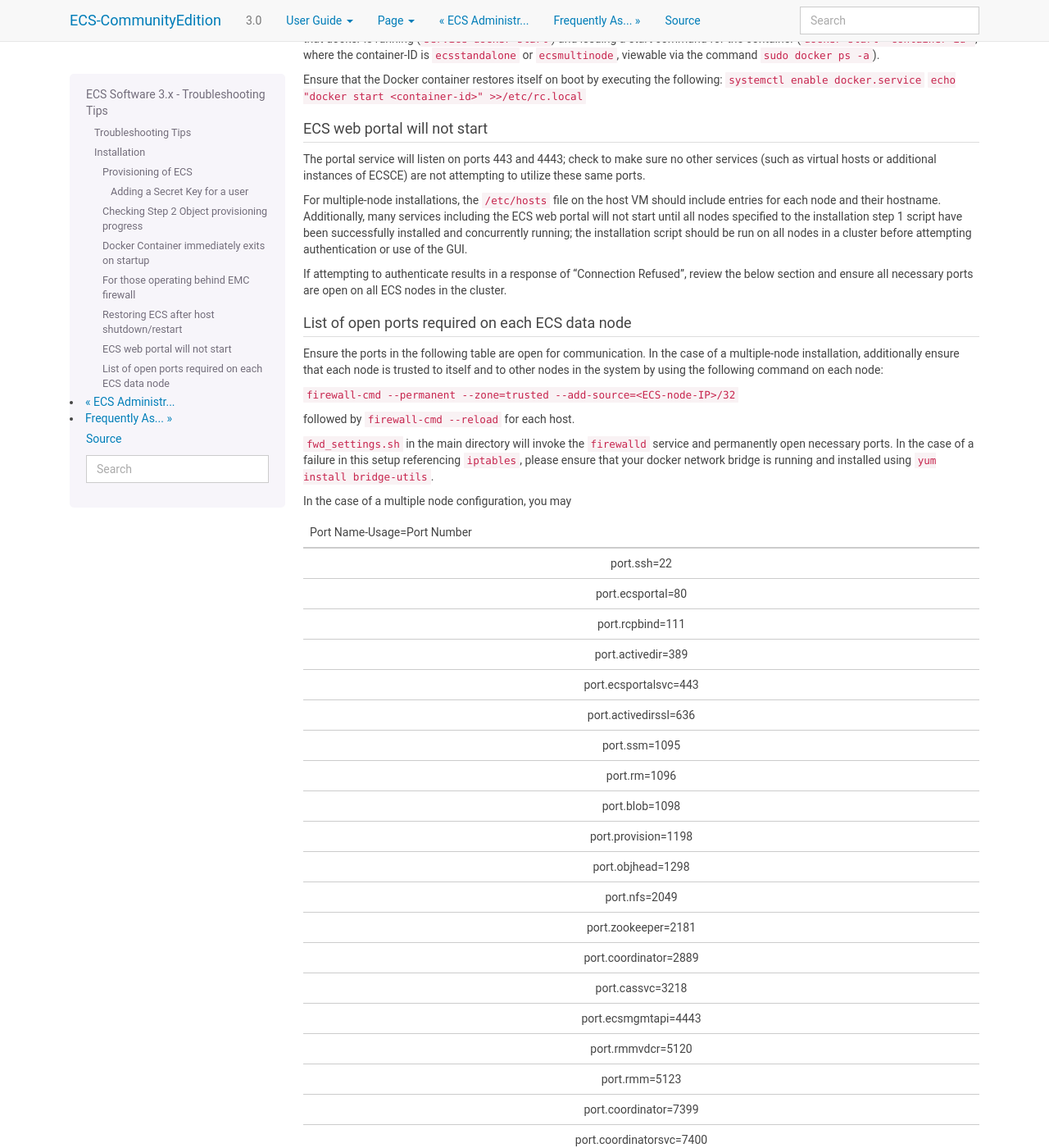
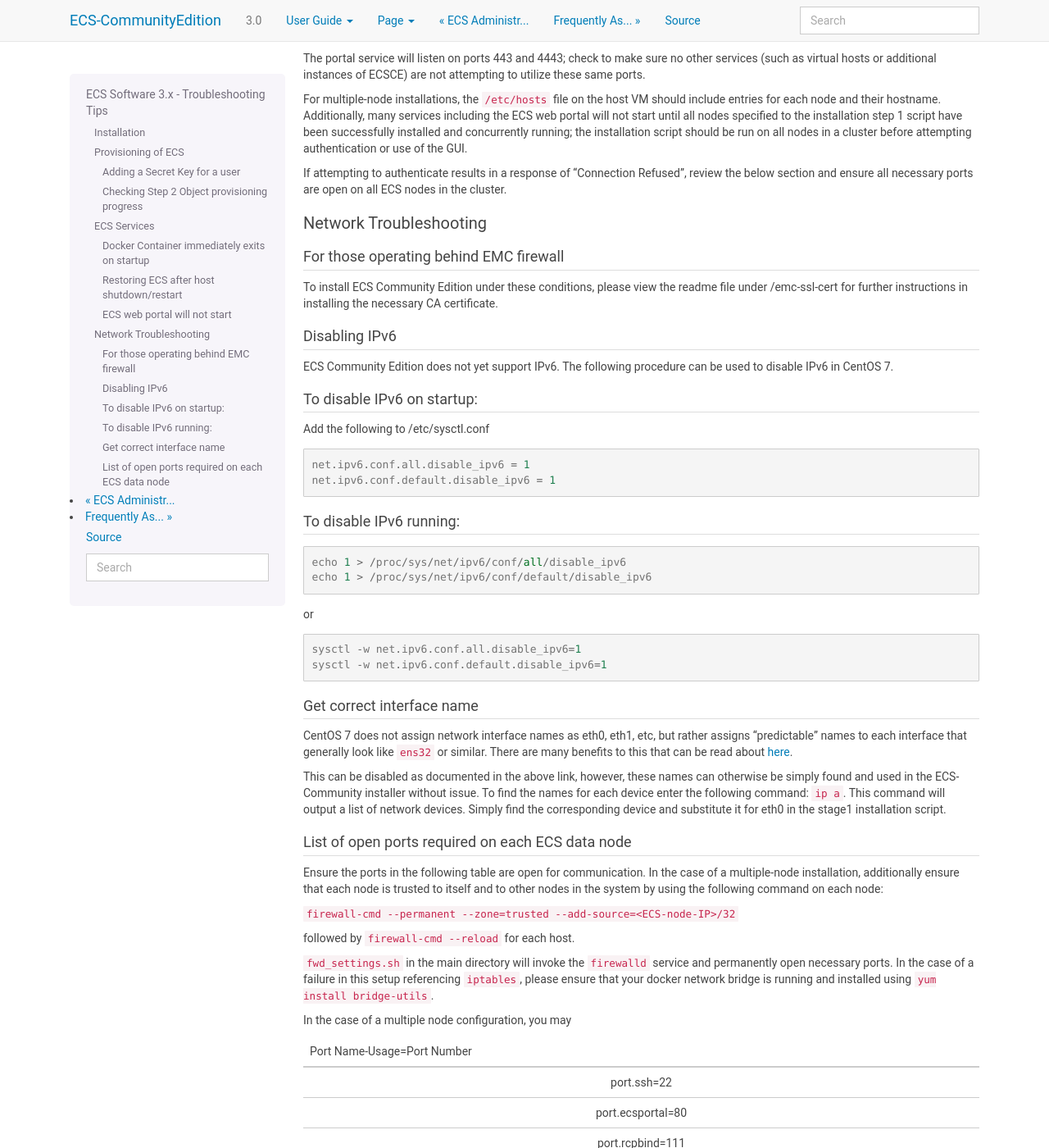
Before and after one commit to EMCECS/ECS-CommunityEdition, a Sphinx documentation site: the page built from docs/source/troubleshooting/ECS-Troubleshooting.rst, in a window 1280 px wide and 1400 px high, scrolled down 1290 px. Shown: the whole window at 82% size. Built offline with Sphinx 7.4.7, drawn with Linux system fonts in a browser that asks for light colours; nearby versions of some CDN libraries; some web fonts are replaced; library files that are not in the unit come from our copies; some of the changed text lies outside the part shown.

Commit message:
Addition of network troubleshooting

```diff
--- a/docs/source/troubleshooting/ECS-Troubleshooting.rst
+++ b/docs/source/troubleshooting/ECS-Troubleshooting.rst
@@ -1,11 +1,8 @@
 ECS Software 3.x - Troubleshooting Tips
 =======================================
 
-Troubleshooting Tips
---------------------
-
 This is a list of troubleshooting tips and nuggets that will help with
-issues. If you still have problems, please file an issue on our GitHub page.
+issues. If you still have problems, please use the support section.
 
 Installation
 ------------
@@ -13,7 +10,12 @@
 -  If you change deploy.yml after running step1, you must run
    ``update_deploy`` before running step1 again. Otherwise you will
    likely get the following error:
-    ``{"failed": true, "msg": "An unhandled exception occurred while running the lookup plugin 'file'. Error was a , original message: the file\_name '/opt/ssh/id\_ed25519.pub' does not exist, or is not readable"}``
+
+::
+
+    {"failed": true, "msg": "An unhandled exception occurred while running the lookup plugin 'file'.
+     Error was a <class 'ansible.errors.AnsibleFileNotFound'>, original message: the file_name
+     '/opt/ssh/id_ed25519.pub' does not exist, or is not readable"}
 
 -  ``A block device configured in deploy.yml for data nodes is already partitioned.``
 
@@ -22,14 +24,14 @@
    ``ecsremove purge-nodes``.
 
 Provisioning of ECS
-~~~~~~~~~~~~~~~~~~~
+-------------------
 
 It takes roughly 30 minutes to get the system provisioned for Step2. ECS
 creates Storage Pools, Replication Groups with the attached disks. If
 Step2 is successful, you should see something along these lines.
 
 Adding a Secret Key for a user
-^^^^^^^^^^^^^^^^^^^^^^^^^^^^^^
+~~~~~~~~~~~~~~~~~~~~~~~~~~~~~~
 
 Set the user and the key that needs to be used and execute the command.
 For example:
@@ -58,6 +60,9 @@
 
 ``curl -X GET "http://<YourIPAddress>:9101/stats/dt/DTInitStat”``
 
+ECS Services
+------------
+
 Docker Container immediately exits on startup
 ~~~~~~~~~~~~~~~~~~~~~~~~~~~~~~~~~~~~~~~~~~~~~
 
@@ -65,13 +70,6 @@
 that the entries in ``/etc/hosts`` on the host system and
 ``network.json`` in the install directory are correct (the latter should
 reflect the host's public IP and the corresponding network adapter).
-
-For those operating behind EMC firewall
-~~~~~~~~~~~~~~~~~~~~~~~~~~~~~~~~~~~~~~~
-
-To install ECS Community Edition under these conditions, please view the
-readme file under **/emc-ssl-cert** for further instructions in
-installing the necessary CA certificate.
 
 Restoring ECS after host shutdown/restart
 ~~~~~~~~~~~~~~~~~~~~~~~~~~~~~~~~~~~~~~~~~
@@ -105,6 +103,63 @@
 If attempting to authenticate results in a response of "Connection
 Refused", review the below section and ensure all necessary ports are
 open on all ECS nodes in the cluster.
+
+Network Troubleshooting
+-----------------------
+
+For those operating behind EMC firewall
+~~~~~~~~~~~~~~~~~~~~~~~~~~~~~~~~~~~~~~~
+
+To install ECS Community Edition under these conditions, please view the
+readme file under **/emc-ssl-cert** for further instructions in
+installing the necessary CA certificate.
+
+Disabling IPv6
+~~~~~~~~~~~~~~
+
+ECS Community Edition does not yet support IPv6. The following procedure
+can be used to disable IPv6 in CentOS 7.
+
+To disable IPv6 on startup:
+~~~~~~~~~~~~~~~~~~~~~~~~~~~
+
+Add the following to /etc/sysctl.conf
+
+::
+
+    net.ipv6.conf.all.disable_ipv6 = 1
+    net.ipv6.conf.default.disable_ipv6 = 1
+
+To disable IPv6 running:
+~~~~~~~~~~~~~~~~~~~~~~~~
+
+::
+
+    echo 1 > /proc/sys/net/ipv6/conf/all/disable_ipv6
+    echo 1 > /proc/sys/net/ipv6/conf/default/disable_ipv6
+
+or
+
+::
+
+    sysctl -w net.ipv6.conf.all.disable_ipv6=1
+    sysctl -w net.ipv6.conf.default.disable_ipv6=1
+
+Get correct interface name
+~~~~~~~~~~~~~~~~~~~~~~~~~~
+
+CentOS 7 does not assign network interface names as eth0, eth1, etc, but
+rather assigns "predictable" names to each interface that generally look
+like ``ens32`` or similar. There are many benefits to this that can be
+read about
+`here <https://www.freedesktop.org/wiki/Software/systemd/PredictableNetworkInterfaceNames/>`__.
+
+This can be disabled as documented in the above link, however, these
+names can otherwise be simply found and used in the ECS-Community
+installer without issue. To find the names for each device enter the
+following command: ``ip a``. This command will output a list of network
+devices. Simply find the corresponding device and substitute it for eth0
+in the stage1 installation script.
 
 List of open ports required on each ECS data node
 ~~~~~~~~~~~~~~~~~~~~~~~~~~~~~~~~~~~~~~~~~~~~~~~~~
```
